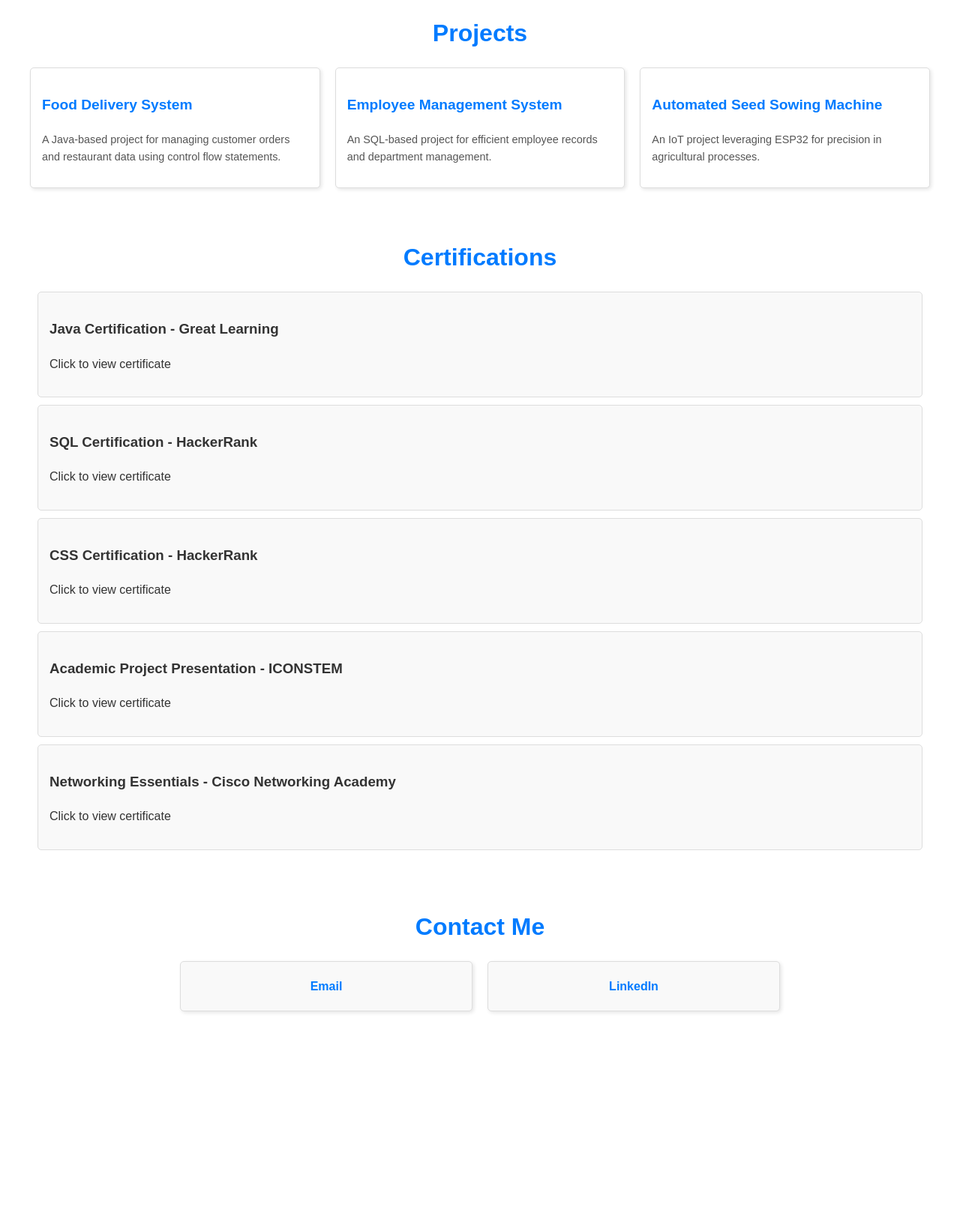
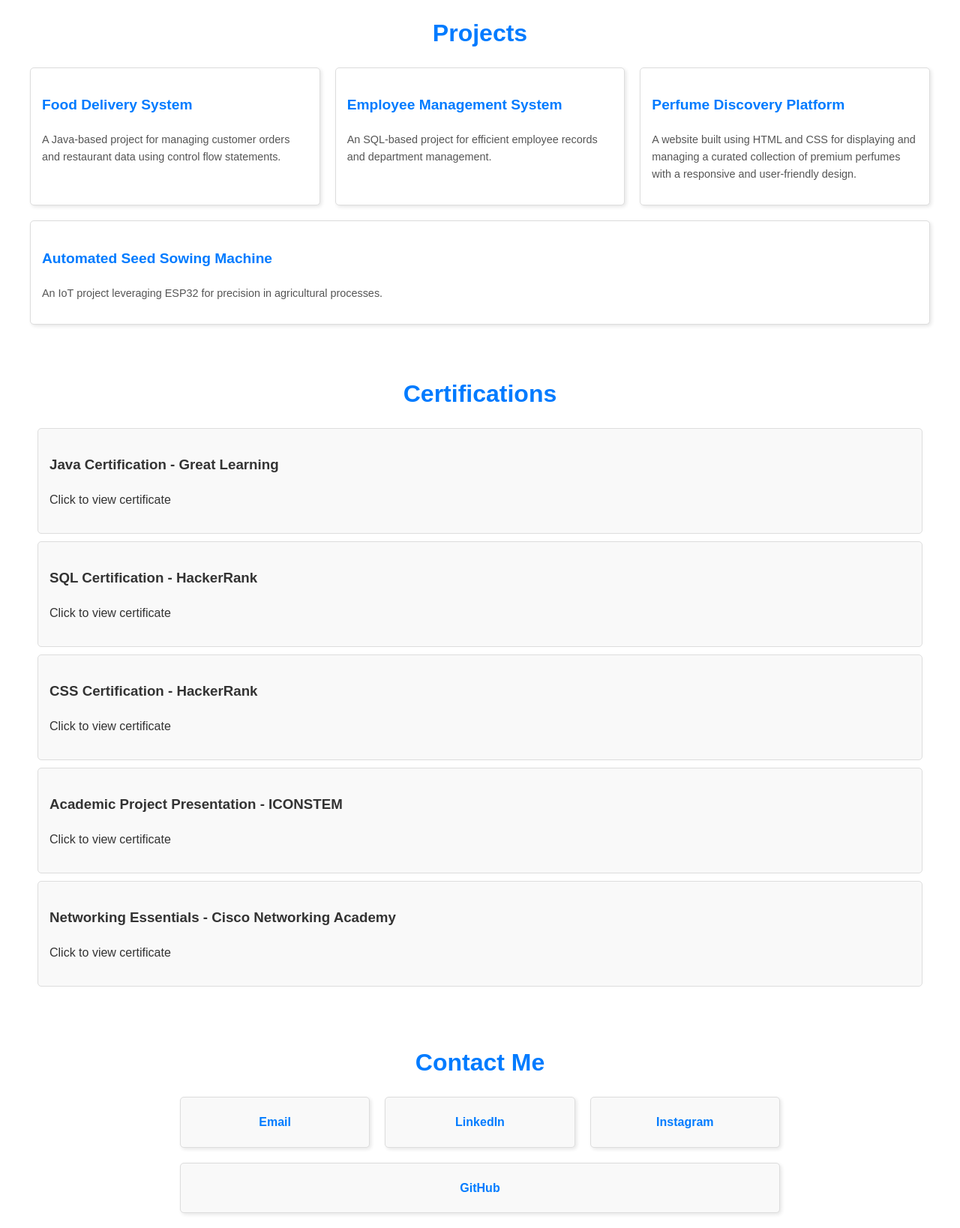
Before and after one commit to Venkadesh-11/My-Portfolio, a plain HTML site: page index.html in a window 1280 px wide. Shown: the part 1600-3238 px from the top of the page at 75% size. Before the commit the page ends 2969 px from the top, so only its background shows below. Drawn offline with Linux system fonts and the light colour scheme.

Commit message:
Update  contact

```diff
--- a/index.html
+++ b/index.html
@@ -31,7 +31,7 @@
                   development using Java and database management with SQL, I strive to design efficient and scalable
                   solutions that solve real-world problems. On the frontend, I am proficient in HTML and CSS, enabling
                   me to build responsive and user-friendly interfaces that enhance the overall user experience.
-                   <br>
+                  <br>
                   I am well-versed in using version control tools such as Git and GitHub, ensuring smooth collaboration
                   and efficient code management. My goal is to continue expanding my skill set and grow as a
                   well-rounded developer by further exploring new technologies and frameworks. I am eager to join a
@@ -101,6 +101,11 @@
                         <p>An SQL-based project for efficient employee records and department management.</p>
                   </div>
                   <div class="project-card">
+                        <h3>Perfume Discovery Platform</h3>
+                        <p> A website built using HTML and CSS for displaying and managing a curated collection of
+                              premium perfumes with a responsive and user-friendly design.</p>
+                  </div>
+                  <div class="project-card">
                         <h3>Automated Seed Sowing Machine</h3>
                         <p>An IoT project leveraging ESP32 for precision in agricultural processes.</p>
                   </div>
@@ -156,7 +161,13 @@
                         onclick="window.location.href='http://www.linkedin.com/in/venkadesh-developer';">
                         <p>LinkedIn</p>
                   </div>
-
+                  <div class="contact-box"
+                        onclick="window.location.href='https://www.instagram.com/venkat.11._?igsh=MWhtdnprbHhiaGN6Zg==';">
+                        <p>Instagram</p>
+                  </div>
+                  <div class="contact-box" onclick="window.location.href='https://github.com/Venkadesh-11';">
+                        <p>GitHub</p>
+                  </div>
             </div>
       </section>
       <script src="./portfolio.js"></script>
```
